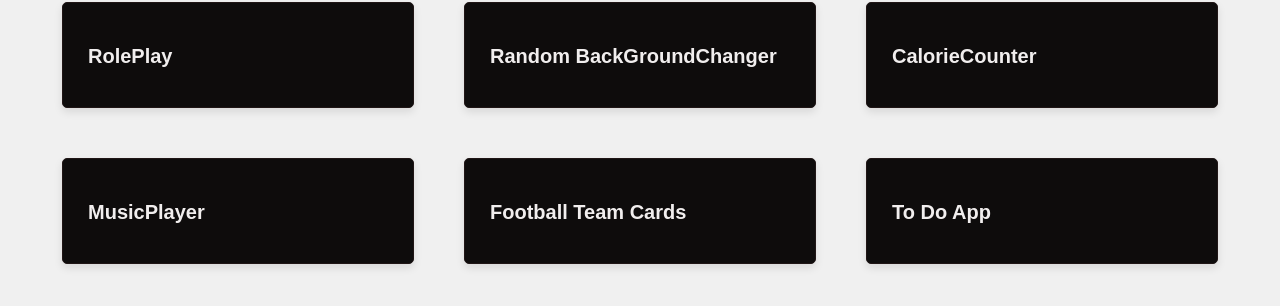
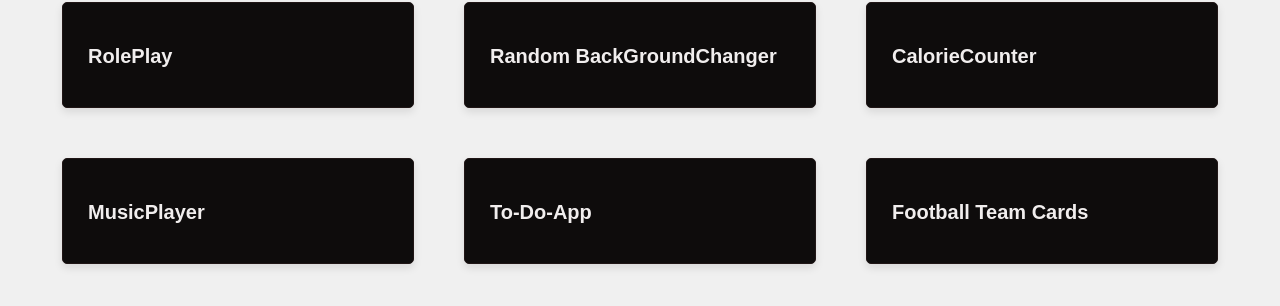
Before and after one commit to LIZA1608/FRONTEND_FREECODE_CAMP, a plain HTML site: page index.html in a window 1280 px wide. Shown: the part 76-382 px from the top of the page. Drawn offline with Linux system fonts and the light colour scheme.

Commit message:
Update index.html

```diff
--- a/index.html
+++ b/index.html
@@ -37,16 +37,17 @@
                 <p></p>
             </a>
         </div>
+         <div class="card">
+            <a href="Projects/ToDoApp/TodoApp.html">
+                <h2>To-Do-App</h2>
+            </a>
+    </div>
         <div class="card">
             <a href="Projects/FootballTeamCards/footballteamCards.html">
                 <h2>Football Team Cards</h2>
             </a>
         </div>
-         <div class="card">
-            <a href="Projects/ToDoApp/TodoApp.html">
-                <h2>To Do App</h2>
-            </a>
-    </div>
+
         <!-- <div class="card">
             <a href="Projects/PalindromeChecker/palindromeChecker.html">
                 <h2>Palindrome Checker</h2>
```
